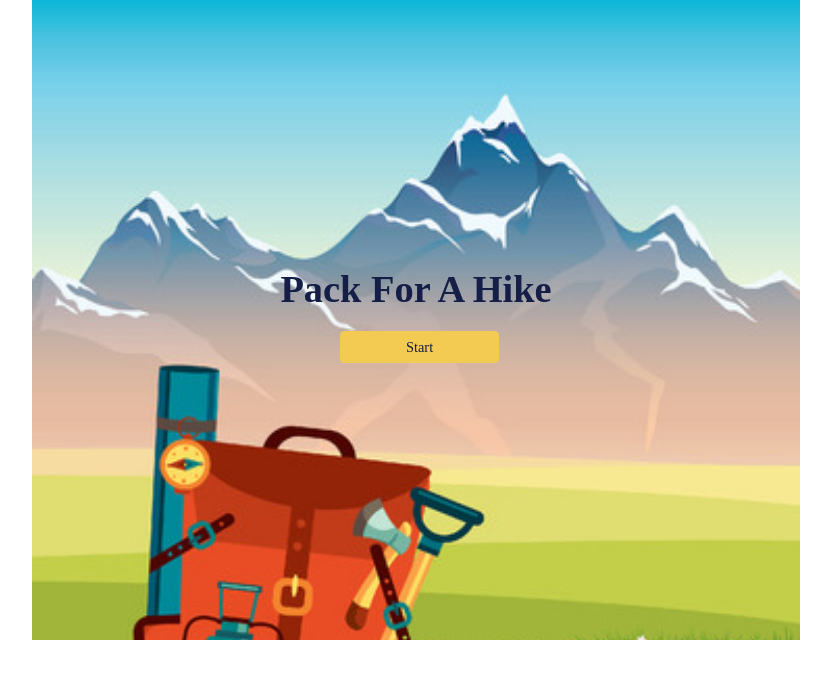
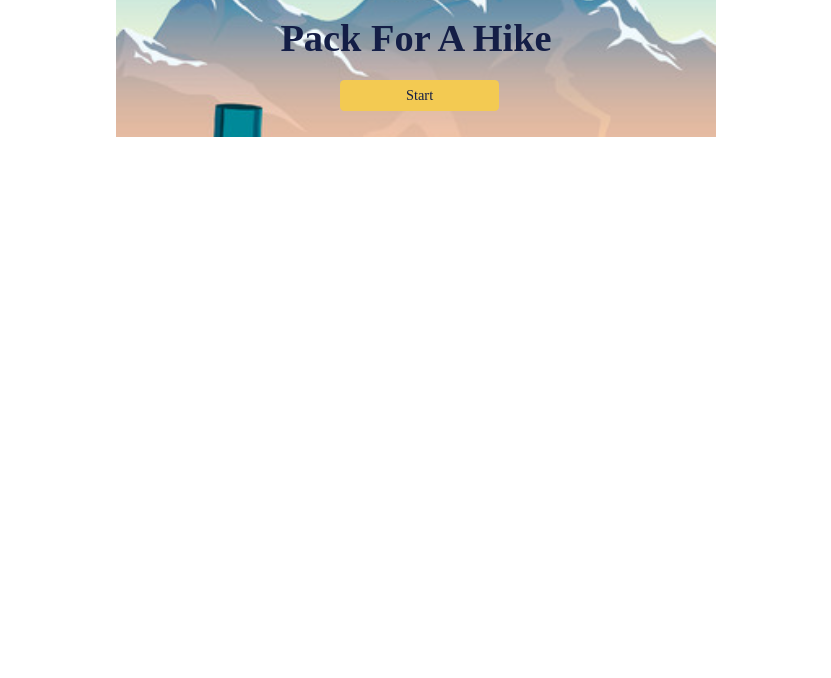
Before and after one commit to OlgaMinaievaWebDev/pack-for-hike, a React (Create React App) app: page / in a window 1280 px wide. Shown: the top 678 px of the page, without its empty margins (224-1055 px from the left). Built offline with nearby package versions, Linux system fonts and the light colour scheme; a web font is replaced by a local one.

Commit message:
css adjusted

```diff
--- a/src/index.css
+++ b/src/index.css
@@ -13,9 +13,10 @@
   justify-content: center;
   text-align: center;
   padding: 1rem;
-  width: 60vw;
-  min-width: 450px;
-  min-height: 80vh;
+  width: 90vw;
+  max-width: 600px;
+  height: 90vh;
+  max-height: 1000px;
   height: fit-content;
   margin: 0 auto;
   background-image: url("../public/images/landscape.jpeg");
@@ -112,9 +113,7 @@ li button {
   /* Adjustments for smaller screens */
 
   .App {
-    width: 90vw;
-    min-width: auto;
-    min-height: auto;
+    max-width: 450px;
     margin: 0 auto;
   }
 
```
